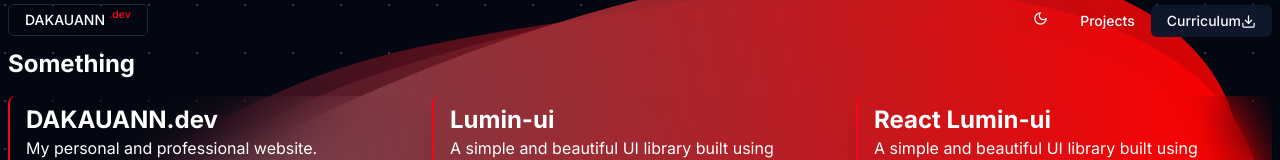
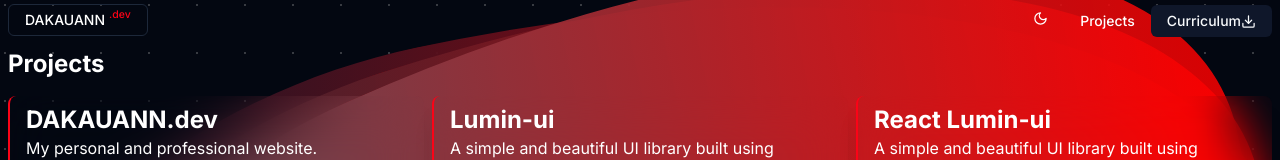
Before and after one commit to Dakauann/portifolio-refactored, a Next.js app: page /projects in a window 1280 px wide. Shown: the top 160 px of the page. Built offline with nearby package versions, Linux system fonts and the light colour scheme.

Commit message:
fixing projects name

```diff
--- a/src/app/projects/page.tsx
+++ b/src/app/projects/page.tsx
@@ -53,7 +53,7 @@
 	return (
 		<main className='p-2'>
 			<header>
-				<h1 className='text-2xl font-bold'>Something</h1>
+				<h1 className='text-2xl font-bold'>Projects</h1>
 			</header>
 
 			<section className='grid gap-2 auto-rows-auto columns-3xs sm:grid-cols-3 mt-4'>
```
